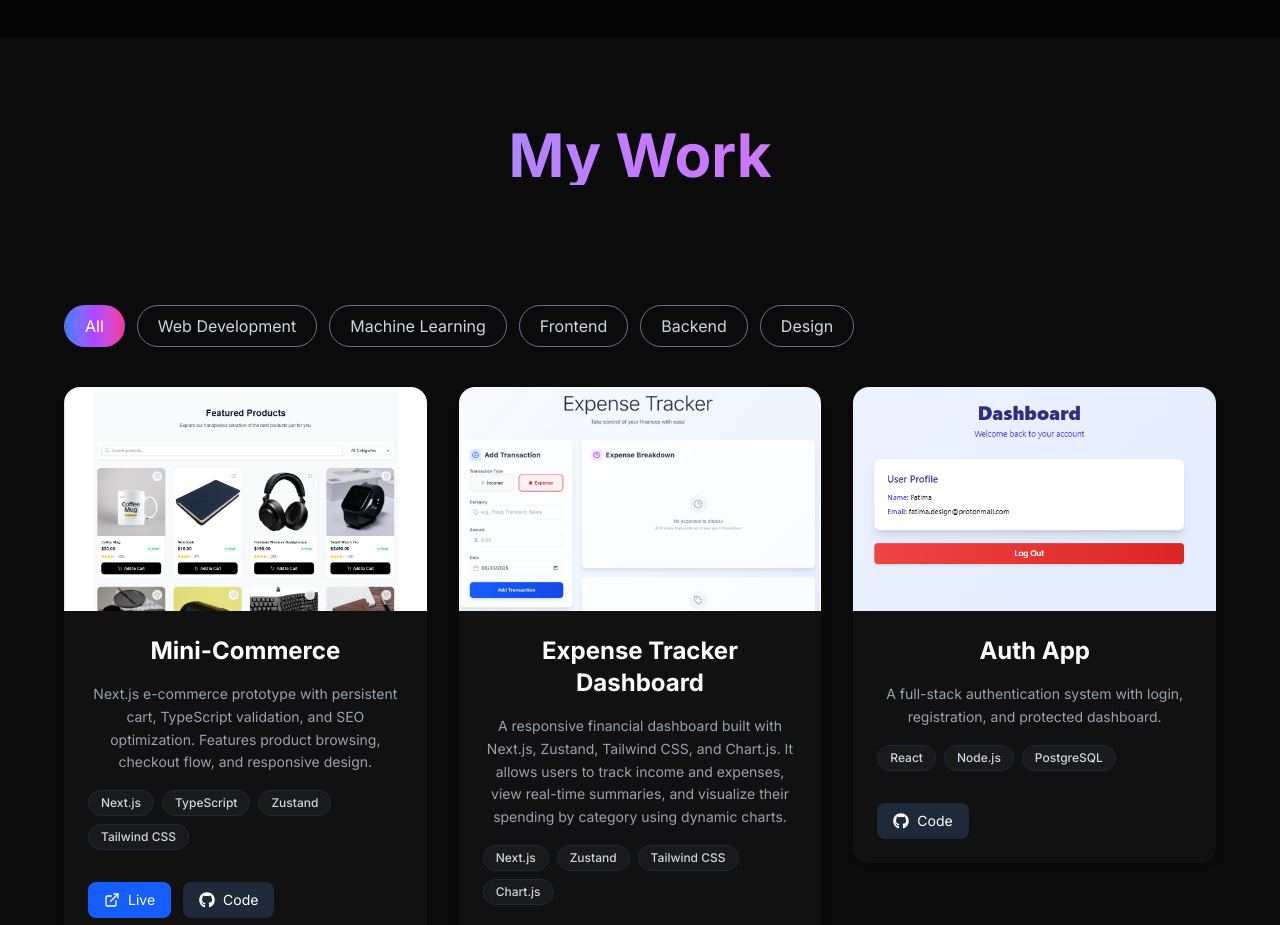
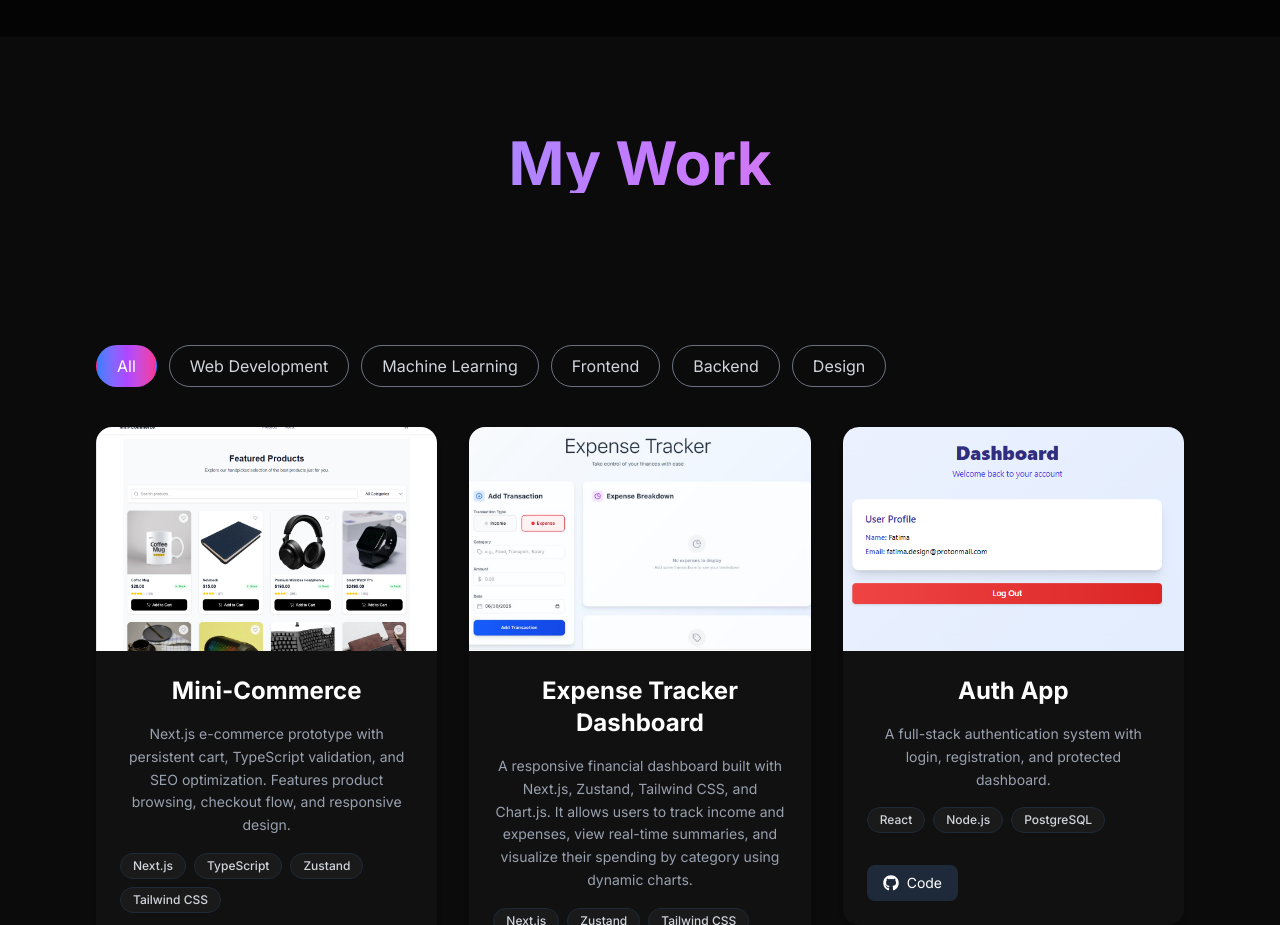
Before and after one commit to A-n-u-O/Anu-s-Portfolio, a Next.js app: page / in a window 1280 px wide. Shown: the part 1960-2885 px from the top of the page. Built offline with nearby package versions, Linux system fonts and the light colour scheme.

Commit message:
project section bug fixed

```diff
--- a/src/components/ShowCase.tsx
+++ b/src/components/ShowCase.tsx
@@ -5,18 +5,14 @@ import Projects from "@/components/Project";
 
 export default function Showcase() {
   return (
-    // <motion.section
-    //   id="showcase"
-    //   initial={{ opacity: 0, y: 40 }}
-    //   whileInView={{ opacity: 1, y: 0 }}
-    //   transition={{ duration: 0.8, ease: "easeOut" }}
-    //   viewport={{ once: true, amount: 0.2 }}
-    //   className="bg-[#0b0b0b] text-white px-4 sm:px-6 md:px-12 lg:px-16 py-20 sm:py-24 md:py-28 min-h-screen"
-    // >
-      <div className="bg-[#0b0b0b] pt-14 text-white min-w-6xl mx-auto text-center">
+    <section
+      id="showcase"
+      className="bg-[#0b0b0b] text-white px-4 sm:px-6 md:px-12 lg:px-16 py-16 sm:py-24"
+    >
+      <div className="max-w-6xl mx-auto text-center">
         {/* Heading */}
         <motion.h2
-          className="text-3xl mt-8 sm:text-4xl md:text-6xl font-bold bg-gradient-to-r from-blue-400 via-purple-400 to-pink-400 bg-clip-text text-transparent "
+          className="text-3xl sm:text-4xl md:text-6xl font-bold bg-gradient-to-r from-blue-400 via-purple-400 to-pink-400 bg-clip-text text-transparent"
           initial={{ opacity: 0, y: 20 }}
           whileInView={{ opacity: 1, y: 0 }}
           transition={{ duration: 0.6 }}
@@ -25,10 +21,10 @@ export default function Showcase() {
         </motion.h2>
 
         {/* Projects Section */}
-        <div className="mt-2">
+        <div className="mt-10">
           <Projects />
         </div>
       </div>
-    // </motion.section>
+    </section>
   );
 }
```
